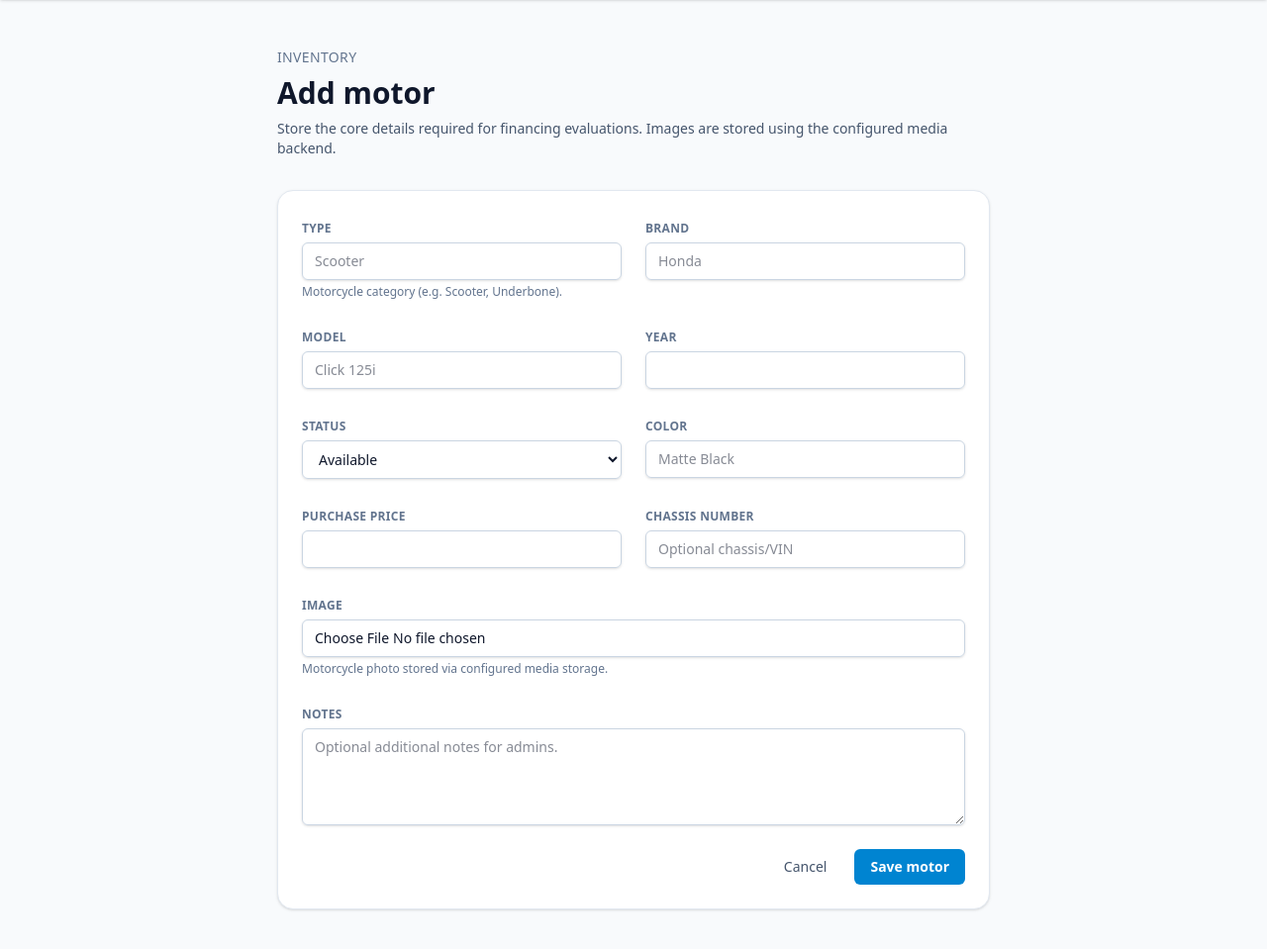
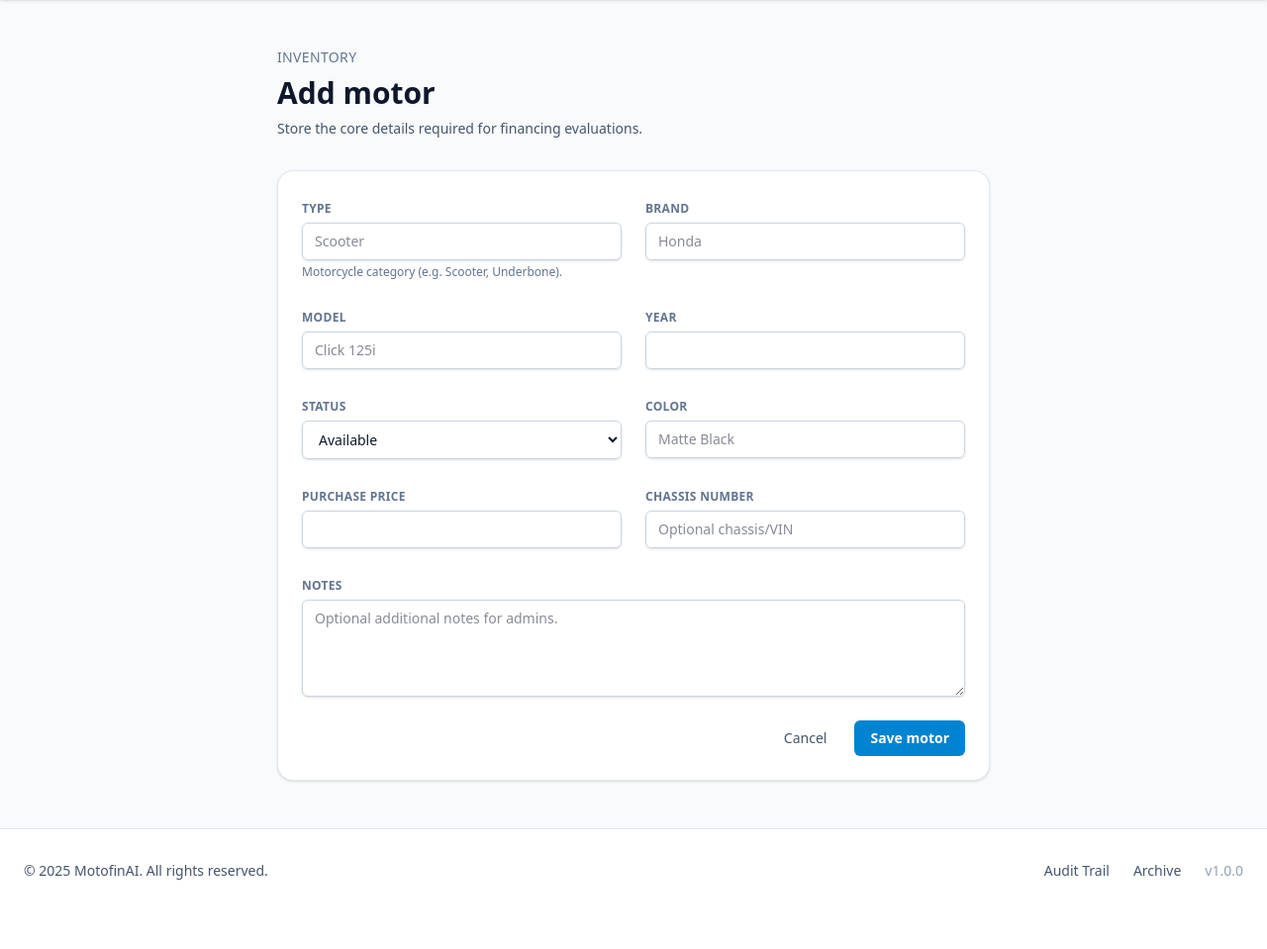
Before and after one commit to property360-2/motofinai-financing-management-system, a Django app: page /inventory/create/ in a window 1280 px wide. Shown: the part 65-1024 px from the top of the page at 99% size. After the commit the page ends 954 px from the top, so only its background shows below. Run offline with Django 5.2, Linux system fonts and the light colour scheme; the visitor is signed in with stand-in values (Sample User, id 1); style sheets or scripts are compiled from the project's sources.

Commit message:
feat: Remove image field from motor inventory
- Remove image field from Motor model
- Remove image widget from MotorForm
- Remove image field from MotorAdmin fieldset
- Remove image display section from motor detail template
- Remove image input from motor form template
- Remove multipart/form-data encoding from motor form
- Create migration to drop image field from database

```diff
--- a/motofinai/apps/inventory/admin.py
+++ b/motofinai/apps/inventory/admin.py
@@ -18,7 +18,6 @@ class MotorAdmin(admin.ModelAdmin):
                     "color",
                     "purchase_price",
                     "chassis_number",
-                    "image",
                     "notes",
                 )
             },
--- a/motofinai/apps/inventory/forms.py
+++ b/motofinai/apps/inventory/forms.py
@@ -23,7 +23,6 @@ class MotorForm(forms.ModelForm):
             "color",
             "purchase_price",
             "chassis_number",
-            "image",
             "notes",
         ]
         widgets = {
@@ -39,7 +38,6 @@ class MotorForm(forms.ModelForm):
             "chassis_number": forms.TextInput(
                 attrs={"class": INPUT_CLASSES, "placeholder": "Optional chassis/VIN"}
             ),
-            "image": forms.ClearableFileInput(attrs={"class": INPUT_CLASSES}),
             "notes": forms.Textarea(
                 attrs={
                     "class": INPUT_CLASSES,
--- a/motofinai/apps/inventory/models.py
+++ b/motofinai/apps/inventory/models.py
@@ -32,12 +32,6 @@ class Motor(models.Model):
         choices=Status.choices,
         default=Status.AVAILABLE,
     )
-    image = models.ImageField(
-        upload_to="inventory/motors/",
-        blank=True,
-        null=True,
-        help_text="Motorcycle photo stored via configured media storage.",
-    )
     notes = models.TextField(blank=True)
     created_at = models.DateTimeField(auto_now_add=True)
     updated_at = models.DateTimeField(auto_now=True)
--- a/motofinai/templates/pages/inventory/motor_form.html
+++ b/motofinai/templates/pages/inventory/motor_form.html
@@ -14,13 +14,12 @@
         {% if object %}Update motor{% else %}Add motor{% endif %}
       </h1>
       <p class="text-sm text-slate-600">
-        Store the core details required for financing evaluations. Images are stored using the configured media backend.
+        Store the core details required for financing evaluations.
       </p>
     </div>
 
     <form
       method="post"
-      enctype="multipart/form-data"
       class="mt-8 space-y-6 rounded-2xl border border-slate-200 bg-white p-6 shadow-sm"
     >
       {% csrf_token %}
@@ -32,7 +31,7 @@
 
       <div class="grid gap-6 md:grid-cols-2">
         {% for field in form %}
-          <div class="{% if field.name == 'notes' or field.name == 'image' %}md:col-span-2{% endif %}">
+          <div class="{% if field.name == 'notes' %}md:col-span-2{% endif %}">
             <label class="text-xs font-semibold uppercase tracking-wide text-slate-500" for="{{ field.id_for_label }}">
               {{ field.label }}
             </label>
```
Also changed, not shown: motofinai/templates/pages/inventory/motor_detail.html (+0 -14 lines), motofinai/apps/inventory/migrations/0002_remove_motor_image.py (added).
